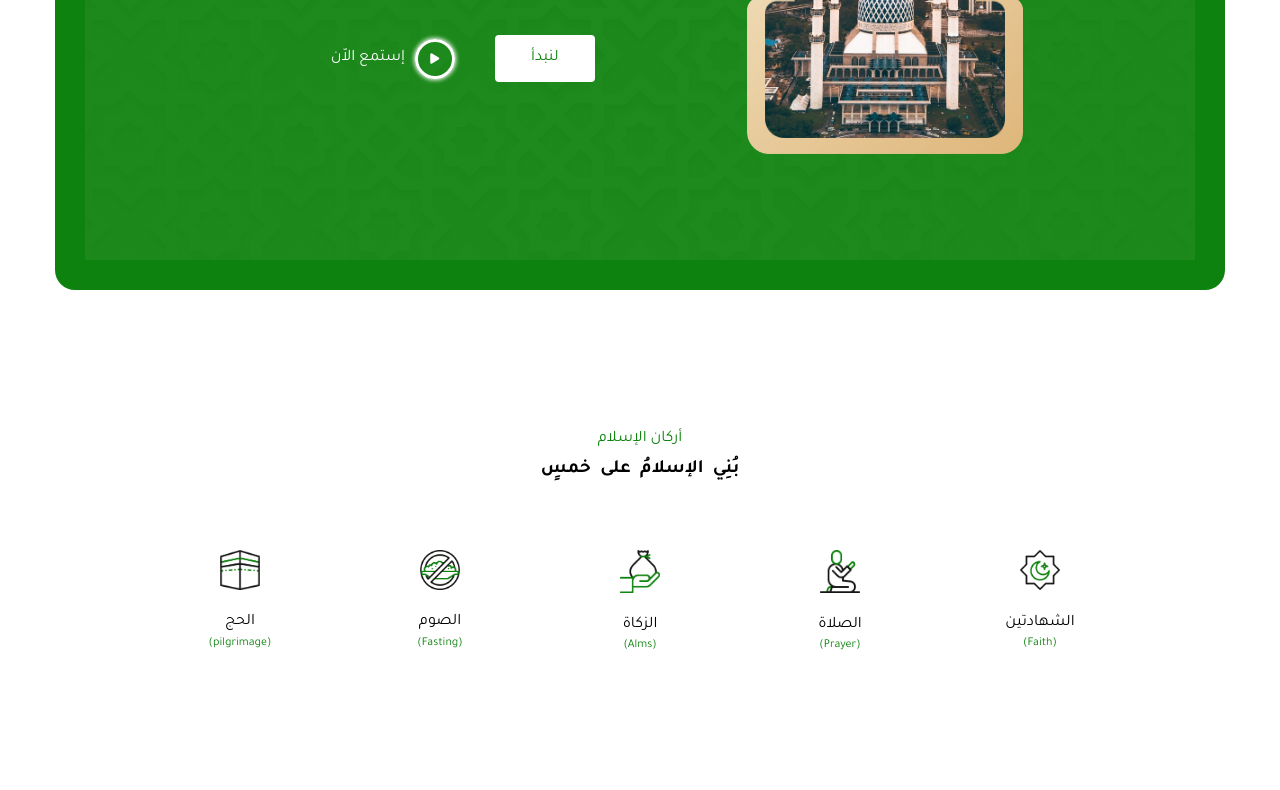
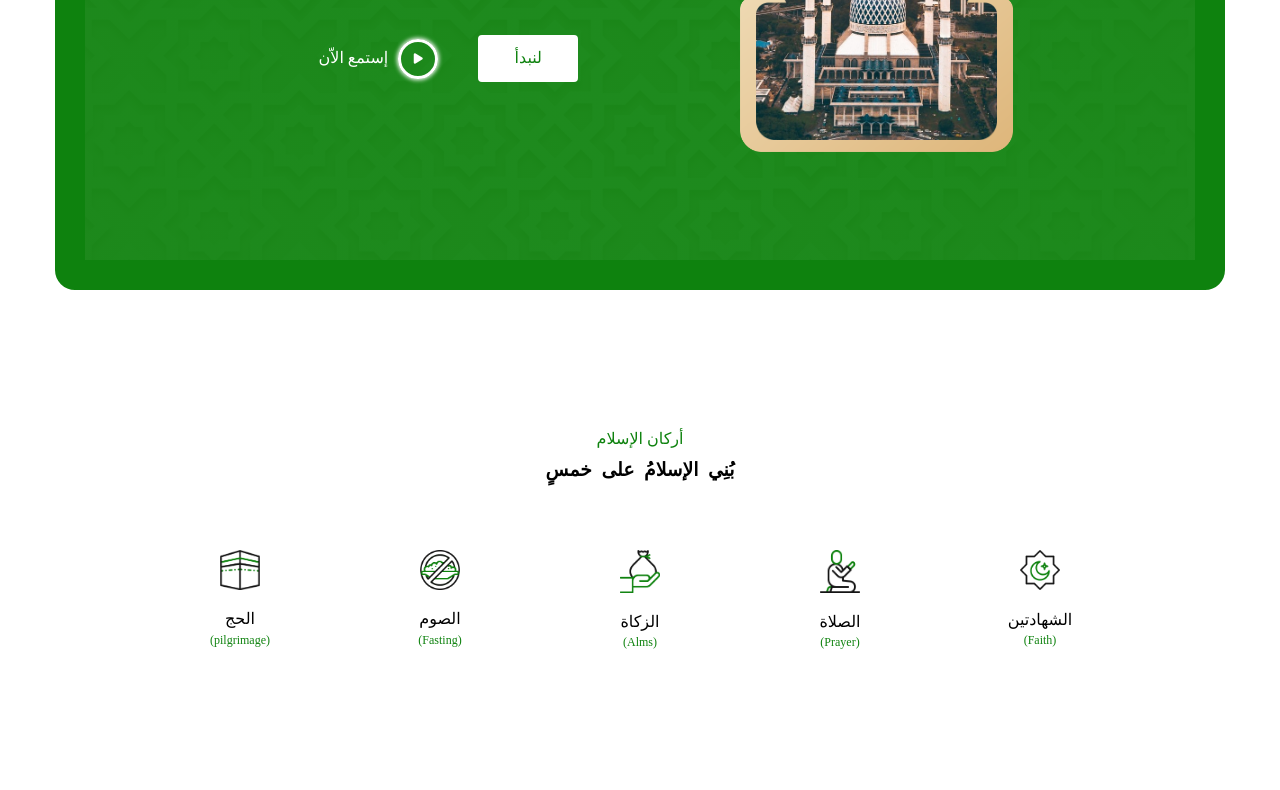
Before and after one commit to mohamedelsaid72/Islamic, a plain HTML site: page index.html in a window 1280 px wide. Shown: the part 469-1259 px from the top of the page. Drawn offline with Linux system fonts and the light colour scheme; no server answers.

Commit message:
Update style.css
update font

```diff
--- a/assets/css/style.css
+++ b/assets/css/style.css
@@ -5,7 +5,6 @@
   box-sizing: border-box;
   scroll-behavior: smooth;
   direction: rtl;
-  font-family: "Tajawal", sans-serif;
 }
 :root {
   --global-body-bg-color: #fff;
```
